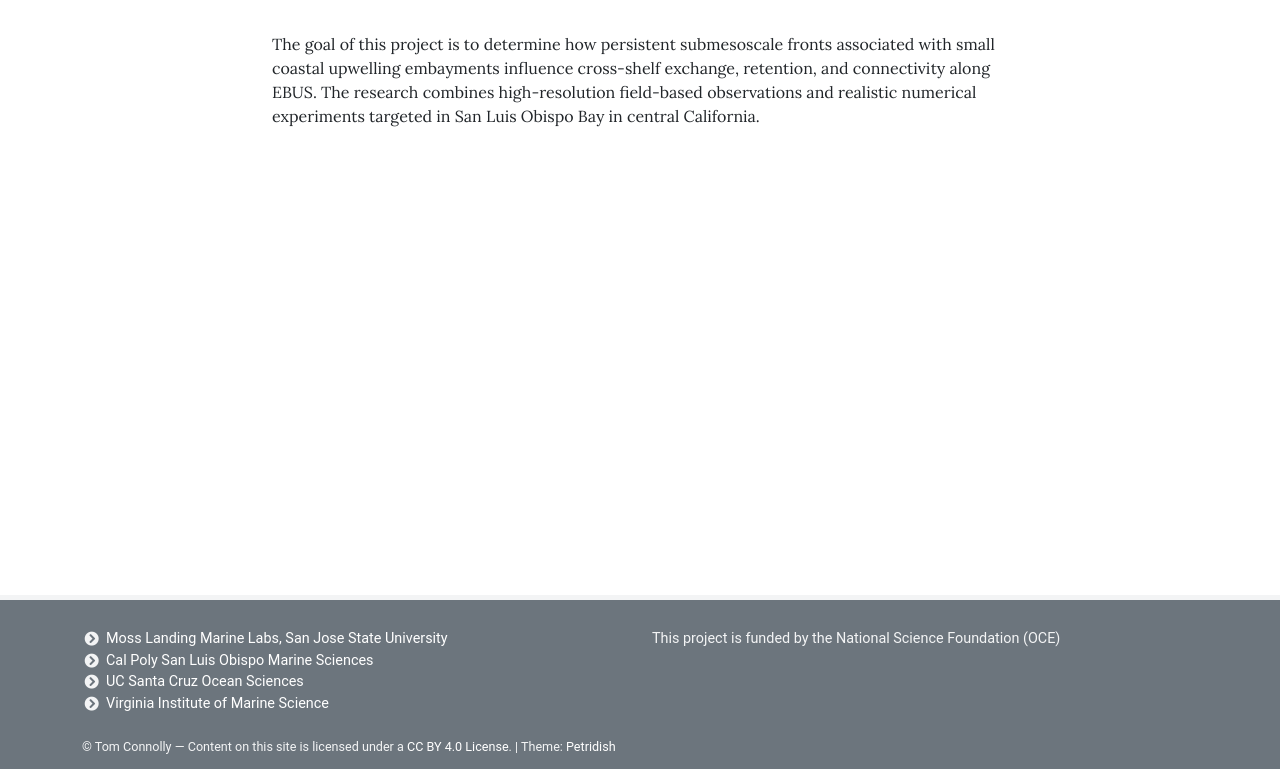
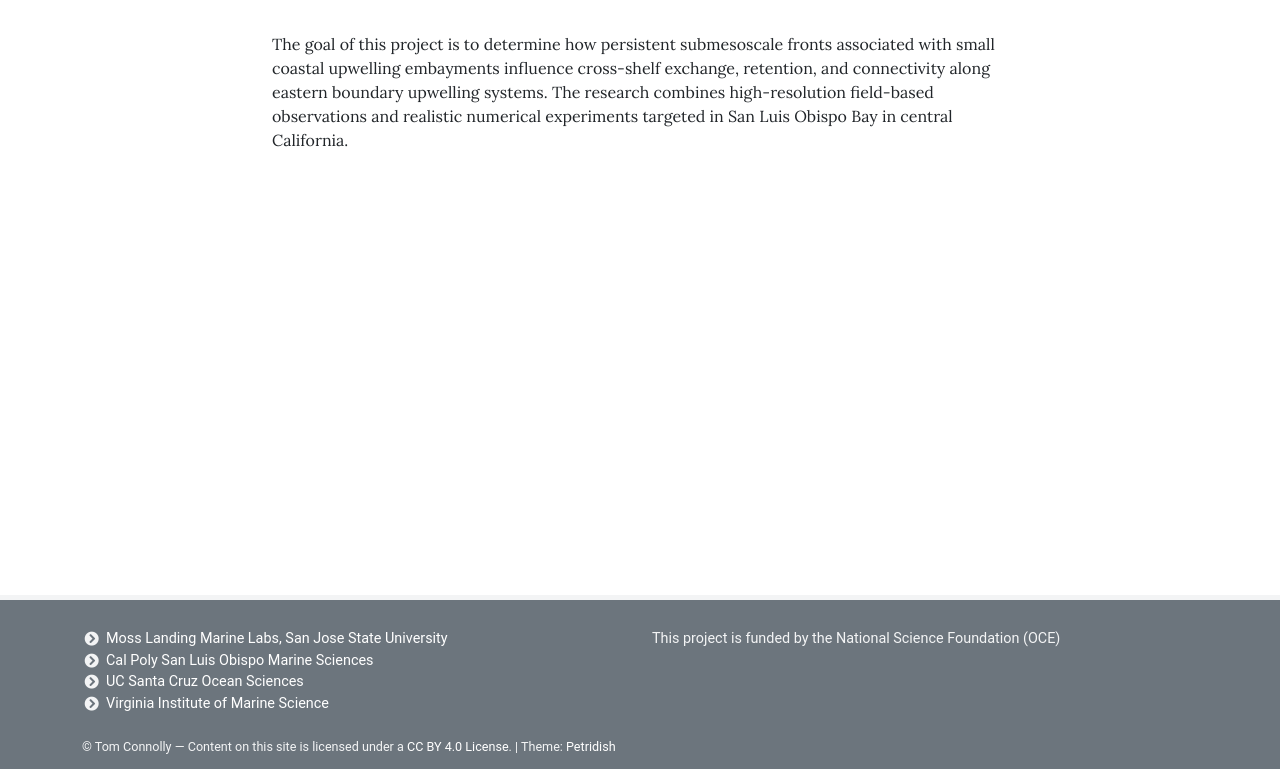
Before and after one commit to subfex/subfex.github.io, a Jekyll site: the page built from pages/home.md, in a window 1280 px wide. Shown: the part 308-1077 px from the top of the page. Built offline with Jekyll 4.4.1, drawn with Linux system fonts in a browser that asks for light colours.

Commit message:
small edits to main page

```diff
--- a/pages/home.md
+++ b/pages/home.md
@@ -9,4 +9,4 @@ background:
 permalink: /
 ---
 
-The goal of this project is to determine how persistent submesoscale fronts associated with small coastal upwelling embayments influence cross-shelf exchange, retention, and connectivity along EBUS. The research combines high-resolution field-based observations and realistic numerical experiments targeted in San Luis Obispo Bay in central California.
+The goal of this project is to determine how persistent submesoscale fronts associated with small coastal upwelling embayments influence cross-shelf exchange, retention, and connectivity along eastern boundary upwelling systems. The research combines high-resolution field-based observations and realistic numerical experiments targeted in San Luis Obispo Bay in central California.
```
